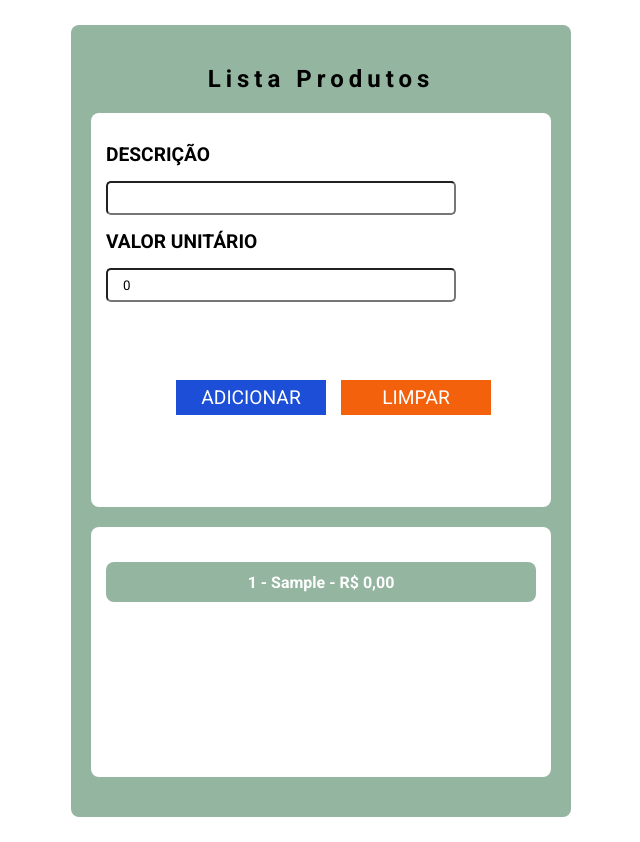
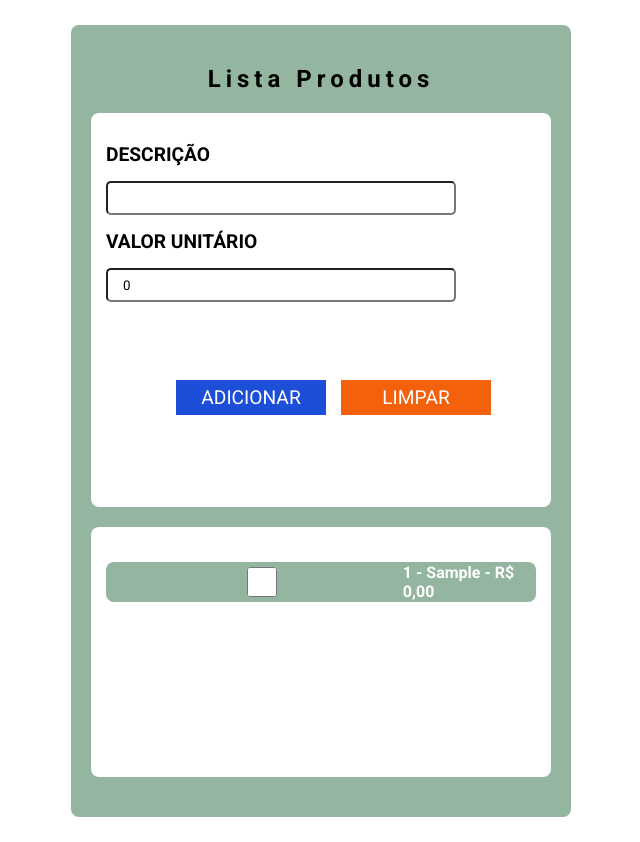
Before and after one commit to LucasAl03/lista_produtos, an Angular app: page / in a window 1280 px wide. Both pictures are taken after typing "Sample" into the empty fields and a click on the button "ADICIONAR". Shown: the whole page, without its empty margins (319-959 px from the left). Built offline with nearby package versions, Linux system fonts and the light colour scheme.

Commit message:
Desafio do checkbox que muda o div-item de cor

```diff
--- a/src/app/lista-produtos/lista-produtos.html
+++ b/src/app/lista-produtos/lista-produtos.html
@@ -17,7 +17,8 @@
     <div id="div-lista">
         <!-- @empty FUNCIONA COMO else-->
         @for(elem of listaItens; track elem.idProduto){
-            <div class="div-item"> {{elem.idProduto}} - {{elem.descricaoProduto}} - R$ {{elem.valorUnitario?.toFixed(2)?.replace('.',',')}} </div>
+
+            <div class="div-item"> <input type="checkbox"> {{elem.idProduto}} - {{elem.descricaoProduto}} - R$ {{elem.valorUnitario?.toFixed(2)?.replace('.',',')}} </div>
         } @empty {
             <div class="div-item"> NENHUM ITEM ADICIONADO!! </div>
         }
```
